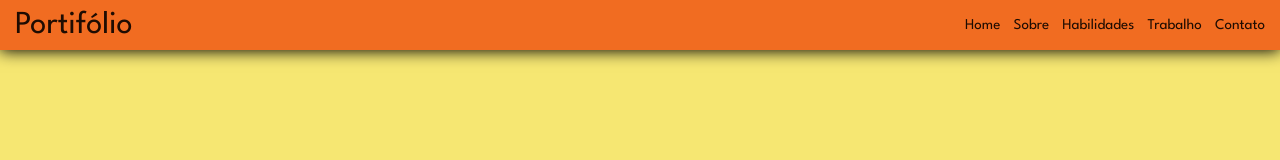
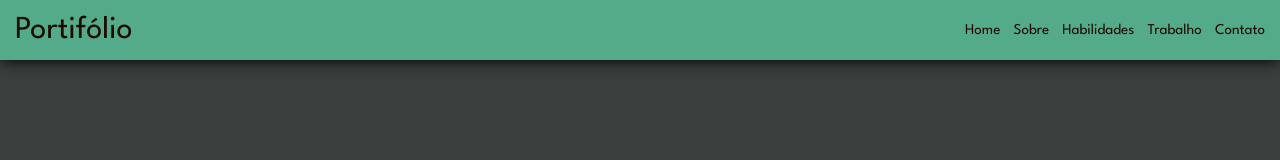
Before and after one commit to icaroddutra/meu-portifolio, a plain HTML site: page index.html in a window 1280 px wide. Drawn offline with Linux system fonts and the light colour scheme.

Commit message:
mudei as cores

```diff
--- a/index.html
+++ b/index.html
@@ -3,7 +3,7 @@
 <head>
     <meta charset="UTF-8">
     <meta name="viewport" content="width=device-width, initial-scale=1.0">
-    <title>Portifólio</title>
+    <title>Portifólio bia <3</title>
     <link rel="stylesheet" href="style.css">
     <link rel="preconnect" href="https://fonts.googleapis.com">
     <link rel="preconnect" href="https://fonts.gstatic.com" crossorigin>
@@ -29,5 +29,11 @@
             </ul>
         </nav>
     </header>
+    <div class="container">
+
+    </div>
+    <div class="container">
+
+    </div>
 </body>
 </html>
--- a/style.css
+++ b/style.css
@@ -1,14 +1,14 @@
 header{
 display: flex;
-background-color: #F16C21;
+background-color: #54AB8A;
 width: 100%;
-height: 50px;
+height: 60px;
 justify-content: space-between;
 align-items: center;
 box-shadow: 0px 1px 15px black;
 }
 ul {
-    color: #1E0C02;
+    color: black;
     list-style: none;
     display: flex;
     justify-content: space-between;
@@ -26,5 +26,9 @@ ul {
 body{
     padding: 0;
     margin: 0;
-    background-color: #F6E772;
+    background-color: #3b403e;
+    height: 100vh;
 }
+.container{
+    height: 100vh;
+}
```
